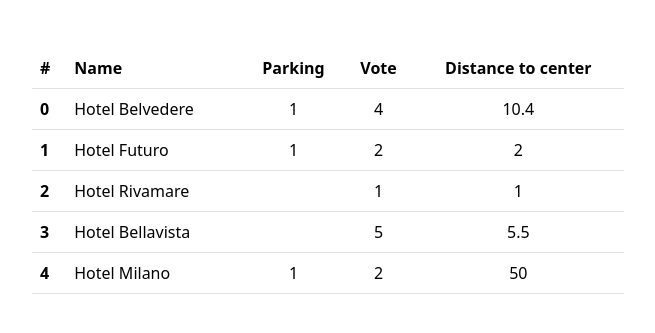
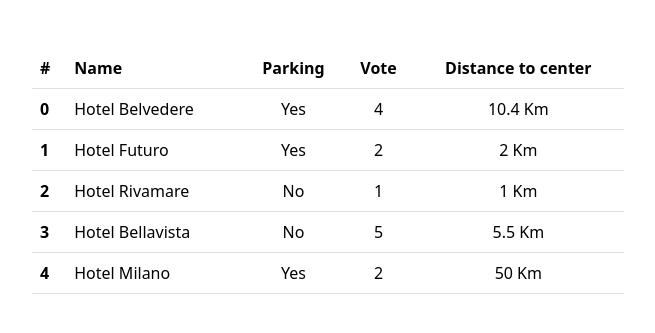
Before and after one commit to SalvoBevilacqua/php-hotel, a PHP site: page / in a window 1280 px wide. Shown: the top 333 px of the page, without its empty margins (312-967 px from the left). Run offline with PHP 8.4, Linux system fonts and the light colour scheme.

Commit message:
fix: parking

```diff
--- a/index.php
+++ b/index.php
@@ -49,8 +49,8 @@
             'distance_to_center' => 50
         ]
     ];
+    ?>
 
-    ?>
     <div class="d-flex justify-content-center p-5">
         <table class="table w-50">
             <thead>
@@ -68,9 +68,15 @@
                     <tr>
                         <th scope="row"><?php echo $key; ?></th>
                         <td><?php echo $value['name']; ?></td>
-                        <td class="text-center"><?php echo $value['parking']; ?></td>
+                        <td class="text-center"><?php
+                                                if ($value['parking']) {
+                                                    echo 'Yes';
+                                                } else {
+                                                    echo 'No';
+                                                }
+                                                ?></td>
                         <td class="text-center"><?php echo $value['vote']; ?></td>
-                        <td class="text-center"><?php echo $value['distance_to_center']; ?></td>
+                        <td class="text-center"><?php echo $value['distance_to_center']; ?> Km</td>
                     </tr>
                 <?php } ?>
 
```
